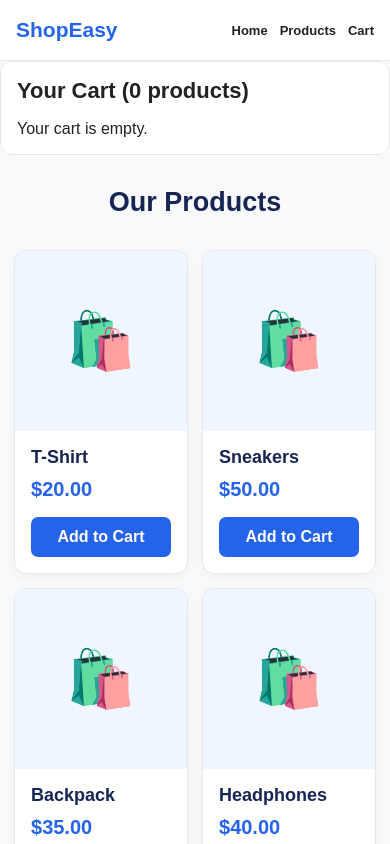
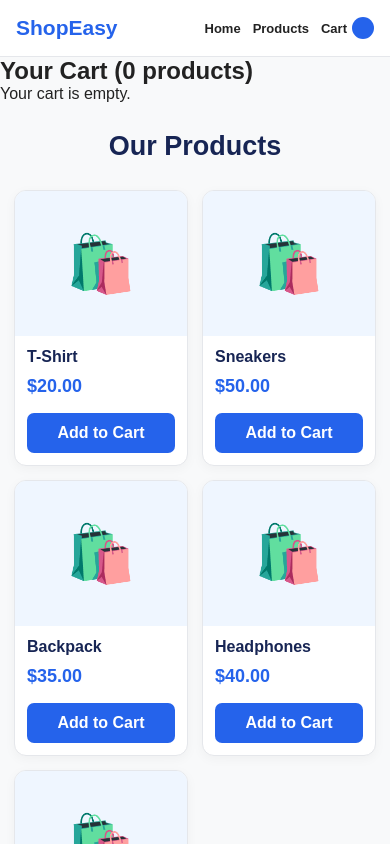
Before and after one commit to MaharobHossain/react-ecommerce-store, a React (Vite) app: page / in a window 390 px wide. Shown: the top 844 px of the page. Built offline with nearby package versions, Linux system fonts and the light colour scheme.

Commit message:
Implement cart functionality and cart drawer

```diff
--- a/src/components/Header.jsx
+++ b/src/components/Header.jsx
@@ -1,12 +1,21 @@
-function Header() {
+function Header({ cartCount, onCartClick }) {
   return (
     <header>
       <h2>ShopEasy</h2>
 
       <nav>
-        <a href="/">Home</a>{" "}
-        <a href="/products">Products</a>{" "}
-        <a href="/cart">Cart</a>
+        <a href="/">Home</a>
+        <a href="#products">Products</a>
+
+        <button
+          className="header-cart"
+          onClick={onCartClick}
+        >
+          <span>Cart</span>
+          <span className="header-cart-count">
+            {cartCount}
+          </span>
+        </button>
       </nav>
     </header>
   );
--- a/src/index.css
+++ b/src/index.css
@@ -1,5 +1,6 @@
 
-/* Global Styles */
+/* ---------- Global styles ---------- */
+
 * {
   margin: 0;
   padding: 0;
@@ -40,21 +41,20 @@ a {
   min-height: 100vh;
 }
 
-/* Main Heading */
-h1 {
-  margin: 32px 0;
-  text-align: center;
-  font-size: 32px;
-  color: #172554;
+.app {
+  min-height: 100vh;
 }
 
-/* Header */
+/* ---------- Header ---------- */
+
 header {
+  position: relative;
+  z-index: 10;
   display: flex;
   align-items: center;
   justify-content: space-between;
-  padding: 20px 6%;
-  background: #ffffff;
+  padding: 18px 3%;
+  background: #fff;
   border-bottom: 1px solid #e5e7eb;
 }
 
@@ -66,6 +66,7 @@ header h2 {
 
 nav {
   display: flex;
+  align-items: center;
   gap: 24px;
 }
 
@@ -78,7 +79,44 @@ nav a:hover {
   color: #2563eb;
 }
 
-/* Product Grid */
+/* Header cart button */
+
+.header-cart {
+  display: flex;
+  align-items: center;
+  gap: 8px;
+  border: none;
+  background: transparent;
+  color: #222;
+  font-weight: 600;
+}
+
+.header-cart:hover {
+  color: #2563eb;
+}
+
+.header-cart-count {
+  display: flex;
+  align-items: center;
+  justify-content: center;
+  min-width: 22px;
+  height: 22px;
+  padding: 0 5px;
+  border-radius: 50%;
+  background: #2563eb;
+  color: #fff;
+  font-size: 12px;
+}
+
+/* ---------- Product section ---------- */
+
+h1 {
+  margin: 32px 0;
+  text-align: center;
+  font-size: 32px;
+  color: #172554;
+}
+
 .product-grid {
   display: grid;
   grid-template-columns: repeat(4, minmax(0, 1fr));
@@ -88,47 +126,9 @@ nav a:hover {
   padding: 0 24px 40px;
 }
 
-/* Responsive */
-@media (max-width: 900px) {
-  .product-grid {
-    grid-template-columns: repeat(2, minmax(0, 1fr));
-  }
-}
-
-@media (max-width: 520px) {
-  header {
-    padding: 18px 16px;
-    gap: 16px;
-  }
-
-  header h2 {
-    font-size: 21px;
-  }
-
-  nav {
-    gap: 12px;
-  }
-
-  nav a {
-    font-size: 13px;
-  }
-
-  h1 {
-    font-size: 27px;
-  }
-
-  .product-grid {
-    gap: 14px;
-    padding: 0 14px 30px;
-  }
-}
-
-
-
-/* Product Card */
 .product-card {
   overflow: hidden;
-  background: #ffffff;
+  background: #fff;
   border: 1px solid #e5e7eb;
   border-radius: 12px;
   box-shadow: 0 3px 12px rgba(0, 0, 0, 0.04);
@@ -173,7 +173,7 @@ nav a:hover {
   border: none;
   border-radius: 7px;
   background: #2563eb;
-  color: #ffffff;
+  color: #fff;
   font-weight: 600;
   transition: background 0.2s ease;
 }
@@ -182,147 +182,8 @@ nav a:hover {
   background: #1d4ed8;
 }
 
+/* ---------- Cart overlay ---------- */
 
-
-.cart-count {
-  max-width: 1200px;
-  width: 100%;
-  margin: 16px auto 0;
-  padding: 0 24px;
-  text-align: right;
-  font-weight: 600;
-  color: #2563eb;
-}
-
-
-
-.cart-section {
-  max-width: 1200px;
-  margin: 0 auto 32px;
-  padding: 20px 24px;
-  width: 100%;
-  background: #ffffff;
-  border: 1px solid #e5e7eb;
-  border-radius: 12px;
-}
-
-.cart-section h2 {
-  margin-bottom: 16px;
-  font-size: 22px;
-}
-
-.cart-item {
-  display: flex;
-  align-items: center;
-  gap: 16px;
-  padding: 12px 0;
-  border-bottom: 1px solid #e5e7eb;
-}
-
-.cart-item span:first-child {
-  flex: 1;
-  font-weight: 600;
-}
-
-.cart-item button {
-  padding: 8px 12px;
-  border: none;
-  border-radius: 6px;
-  background: #fee2e2;
-  color: #b91c1c;
-}
-
-.cart-item button:hover {
-  background: #fecaca;
-}
-
-@media (max-width: 520px) {
-  .cart-section {
-    padding: 16px;
-    margin: 0 0 24px;
-  }
-
-  .cart-item {
-    gap: 10px;
-    font-size: 14px;
-  }
-
-  .cart-item button {
-    padding: 7px 9px;
-  }
-}
-
-
-
-
-.quantity-controls {
-  display: flex;
-  align-items: center;
-  gap: 12px;
-}
-
-.quantity-controls button {
-  width: 30px;
-  height: 30px;
-  border: 1px solid #d1d5db;
-  border-radius: 6px;
-  background: #f3f4f6;
-  font-size: 18px;
-}
-
-.quantity-controls button:hover {
-  background: #dbeafe;
-}
-
-.cart-total {
-  margin-top: 20px;
-  text-align: right;
-  color: #2563eb;
-  font-size: 22px;
-}
-
-.cart-item strong {
-  min-width: 85px;
-  text-align: right;
-}
-
-@media (max-width: 600px) {
-  .cart-item {
-    flex-wrap: wrap;
-  }
-
-  .quantity-controls {
-    gap: 8px;
-  }
-}
-
-
-
-/* Header cart button */
-.header-cart {
-  display: flex;
-  align-items: center;
-  gap: 8px;
-  border: none;
-  background: transparent;
-  font-weight: 600;
-  cursor: pointer;
-}
-
-.header-cart-count {
-  display: flex;
-  align-items: center;
-  justify-content: center;
-  min-width: 22px;
-  height: 22px;
-  padding: 0 5px;
-  border-radius: 50%;
-  background: #2563eb;
-  color: white;
-  font-size: 12px;
-}
-
-/* Cart overlay */
 .cart-overlay {
   position: fixed;
   inset: 0;
@@ -330,9 +191,11 @@ nav a:hover {
   display: flex;
   justify-content: flex-end;
   background: rgba(0, 0, 0, 0.45);
+  animation: fadeIn 0.2s ease;
 }
 
-/* Drawer */
+/* ---------- Cart drawer ---------- */
+
 .cart-drawer {
   display: flex;
   flex-direction: column;
@@ -340,25 +203,17 @@ nav a:hover {
   max-width: 440px;
   height: 100%;
   padding: 24px;
-  background: white;
+  overflow: hidden;
+  background: #fff;
   box-shadow: -5px 0 25px rgba(0, 0, 0, 0.12);
   animation: slideIn 0.25s ease;
-}
-
-@keyframes slideIn {
-  from {
-    transform: translateX(100%);
-  }
-
-  to {
-    transform: translateX(0);
-  }
 }
 
 .cart-drawer-header {
   display: flex;
   align-items: center;
   justify-content: space-between;
+  gap: 16px;
   padding-bottom: 20px;
   border-bottom: 1px solid #e5e7eb;
 }
@@ -368,11 +223,21 @@ nav a:hover {
 }
 
 .close-cart {
+  width: 36px;
+  height: 36px;
   border: none;
-  background: transparent;
-  font-size: 32px;
-  cursor: pointer;
+  border-radius: 50%;
+  background: #f3f4f6;
+  color: #222;
+  font-size: 28px;
+  line-height: 1;
 }
+
+.close-cart:hover {
+  background: #e5e7eb;
+}
+
+/* ---------- Cart items ---------- */
 
 .cart-drawer-items {
   flex: 1;
@@ -394,7 +259,11 @@ nav a:hover {
   gap: 10px;
 }
 
-.drawer-product-info > span {
+.drawer-product-info strong {
+  color: #172554;
+}
+
+.drawer-unit-price {
   color: #6b7280;
   font-size: 14px;
 }
@@ -406,30 +275,66 @@ nav a:hover {
   gap: 12px;
 }
 
+.drawer-item-right strong {
+  white-space: nowrap;
+}
+
+/* ---------- Quantity controls ---------- */
+
+.quantity-controls {
+  display: flex;
+  align-items: center;
+  gap: 12px;
+}
+
 .quantity-controls button {
+  display: flex;
+  align-items: center;
+  justify-content: center;
   width: 30px;
   height: 30px;
   border: 1px solid #d1d5db;
   border-radius: 6px;
   background: #f9fafb;
-  cursor: pointer;
+  color: #2563eb;
+  font-size: 18px;
 }
+
+.quantity-controls button:hover {
+  background: #dbeafe;
+}
+
+.quantity-controls span {
+  min-width: 16px;
+  text-align: center;
+}
+
+/* ---------- Remove button ---------- */
 
 .remove-item {
   border: none;
   background: transparent;
   color: #dc2626;
-  cursor: pointer;
+  font-size: 13px;
 }
 
+.remove-item:hover {
+  text-decoration: underline;
+}
+
+/* ---------- Cart footer ---------- */
+
 .cart-drawer-footer {
+  flex-shrink: 0;
   padding-top: 20px;
   border-top: 1px solid #e5e7eb;
 }
 
 .cart-subtotal {
   display: flex;
+  align-items: center;
   justify-content: space-between;
+  gap: 12px;
   font-size: 20px;
 }
 
@@ -437,34 +342,129 @@ nav a:hover {
   margin: 12px 0 18px;
   color: #6b7280;
   font-size: 13px;
+  line-height: 1.5;
 }
 
-.checkout-button {
+.checkout-button,
+.continue-shopping {
   width: 100%;
   padding: 14px;
   border: none;
   border-radius: 7px;
   background: #2563eb;
-  color: white;
+  color: #fff;
   font-weight: 600;
-  cursor: pointer;
 }
 
-.checkout-button:hover {
+.checkout-button:hover,
+.continue-shopping:hover {
   background: #1d4ed8;
 }
+
+/* ---------- Empty cart ---------- */
 
 .empty-cart {
   padding-top: 30px;
   color: #6b7280;
+  line-height: 1.6;
 }
 
-@media (max-width: 480px) {
+.empty-cart .continue-shopping {
+  margin-top: 20px;
+}
+
+/* ---------- Animations ---------- */
+
+@keyframes slideIn {
+  from {
+    transform: translateX(100%);
+  }
+
+  to {
+    transform: translateX(0);
+  }
+}
+
+@keyframes fadeIn {
+  from {
+    opacity: 0;
+  }
+
+  to {
+    opacity: 1;
+  }
+}
+
+/* ---------- Responsive layout ---------- */
+
+@media (max-width: 900px) {
+  .product-grid {
+    grid-template-columns: repeat(2, minmax(0, 1fr));
+  }
+}
+
+@media (max-width: 520px) {
+  header {
+    padding: 16px;
+    gap: 12px;
+  }
+
+  header h2 {
+    font-size: 21px;
+  }
+
+  nav {
+    gap: 12px;
+  }
+
+  nav a {
+    font-size: 13px;
+  }
+
+  .header-cart {
+    gap: 5px;
+    font-size: 13px;
+  }
+
+  h1 {
+    margin: 28px 0;
+    font-size: 27px;
+  }
+
+  .product-grid {
+    gap: 14px;
+    padding: 0 14px 30px;
+  }
+
+  .product-image {
+    height: 145px;
+  }
+
+  .product-info {
+    padding: 12px;
+  }
+
+  .product-info h3 {
+    font-size: 16px;
+  }
+
+  .product-price {
+    font-size: 18px;
+  }
+
   .cart-drawer {
     padding: 18px;
+  }
+
+  .cart-drawer-header h2 {
+    font-size: 21px;
   }
 
   .drawer-cart-item {
     gap: 10px;
   }
+
+  .quantity-controls {
+    gap: 8px;
+  }
 }
```
